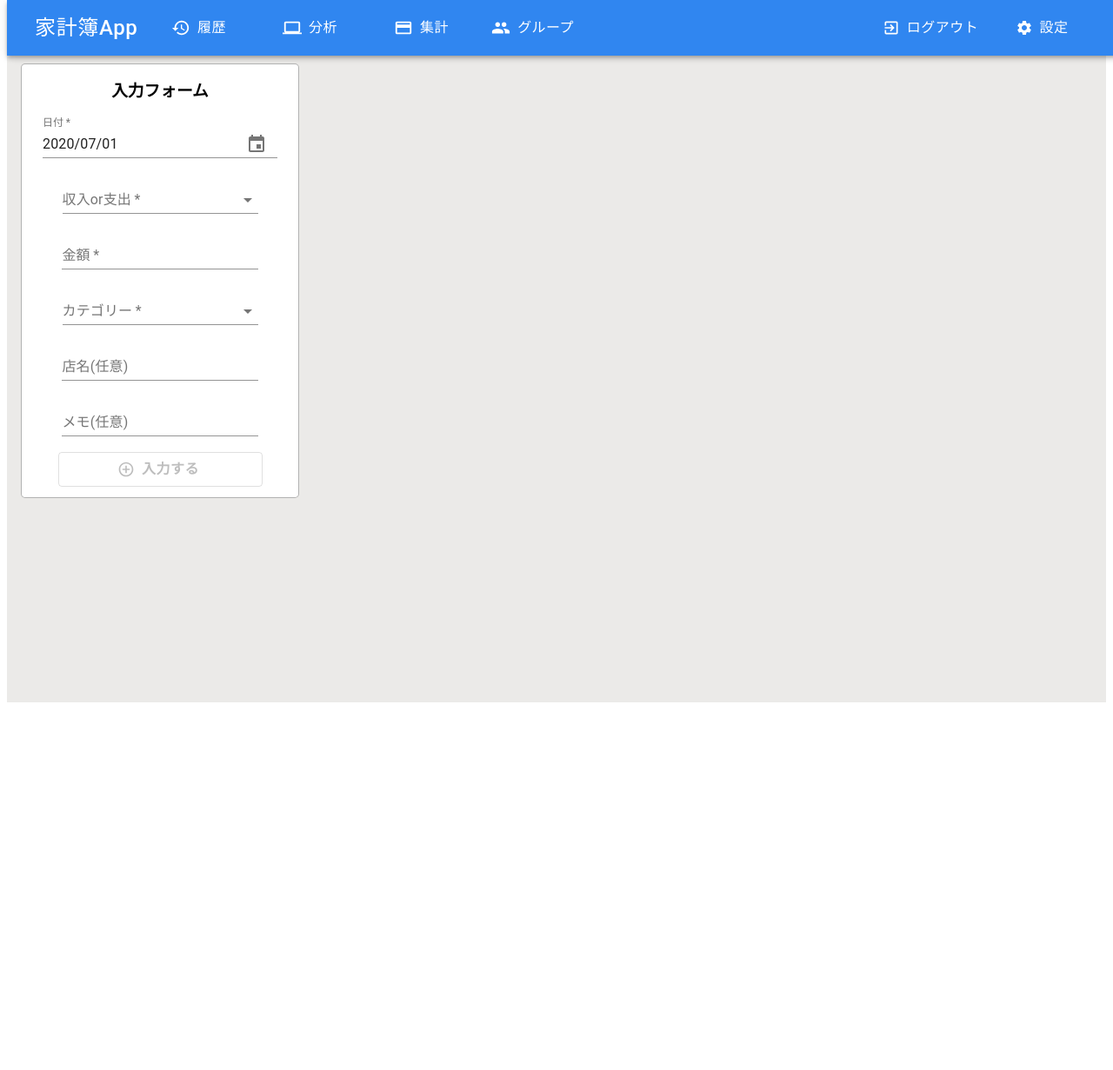
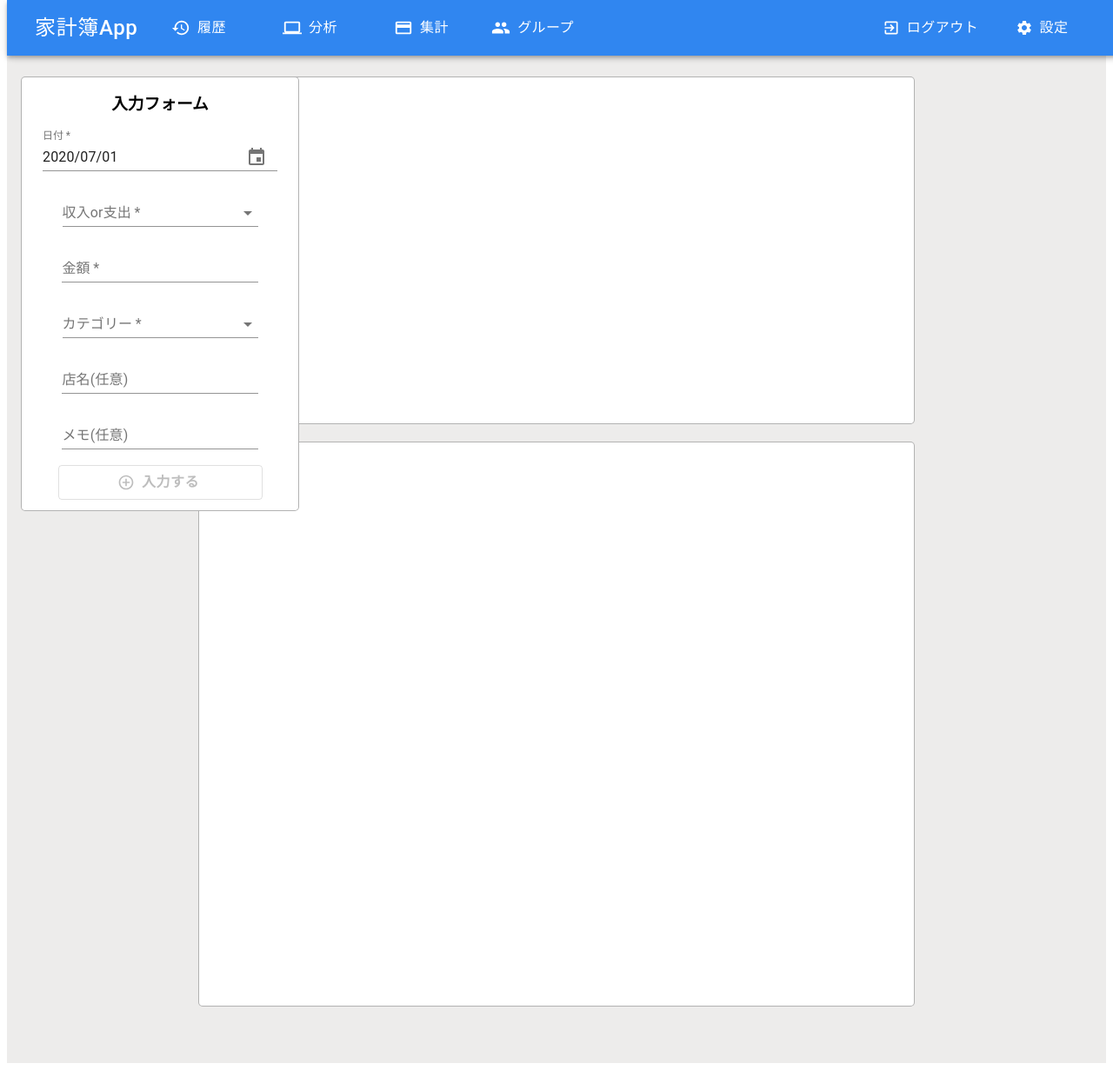
Before and after one commit to ryo-wens/kakeibo-front, a React (Create React App) app: page / in a window 1280 px wide. Shown: the whole page at 87% size. Before the commit the page ends 816 px from the top, so only its background shows below. Built offline with nearby package versions, Linux system fonts and the light colour scheme.

Commit message:
Add monthly conditions and expense style

```diff
--- a/src/assets/style.css
+++ b/src/assets/style.css
@@ -9,7 +9,7 @@
 
 /******* Section *******/
 .section__display {
-  background-color: #ebeae8;
+  background-color: #edeceb;
   width: 100%;
   height: 100%;
   min-height: 100vh;
@@ -45,6 +45,8 @@
   padding: 0 1rem;
   width: 100%;
   margin: 0 auto 0 0;
+  margin-top: 15px;
+  float: left;
 }
 
 .box__recent {
@@ -58,6 +60,30 @@
   width: 100%;
 }
 
+.box__monthly {
+  background-color: #fff;
+  border: 1px solid rgba(0, 0, 0, 0.3);
+  border-radius: 5px;
+  box-sizing: border-box;
+  padding: 0 1rem;
+  width: 100%;
+  max-width: 824px;
+  height: 400px;
+  margin: 0 auto;
+  margin-top: 15px;
+}
+
+.box__monthlyexpense {
+  background-color: #fff;
+  border: 1px solid rgba(0, 0, 0, 0.3);
+  border-radius: 5px;
+  box-sizing: border-box;
+  max-width: 824px;
+  height: 650px;
+  margin: 0 auto;
+  margin-top: 20px;
+}
+
 .grid__column {
   align-items: center;
   display: flex;
--- a/src/templates/Home.tsx
+++ b/src/templates/Home.tsx
@@ -2,6 +2,13 @@ import React from 'react';
 import { InputForm } from '../components/home';
 
 const Home = () => {
-  return <InputForm />;
+  return (
+    <>
+      <InputForm />
+      <div className="box__monthly" />
+      <div className="box__todo" />
+      <div className="box__monthlyexpense" />
+    </>
+  );
 };
 export default Home;
```
